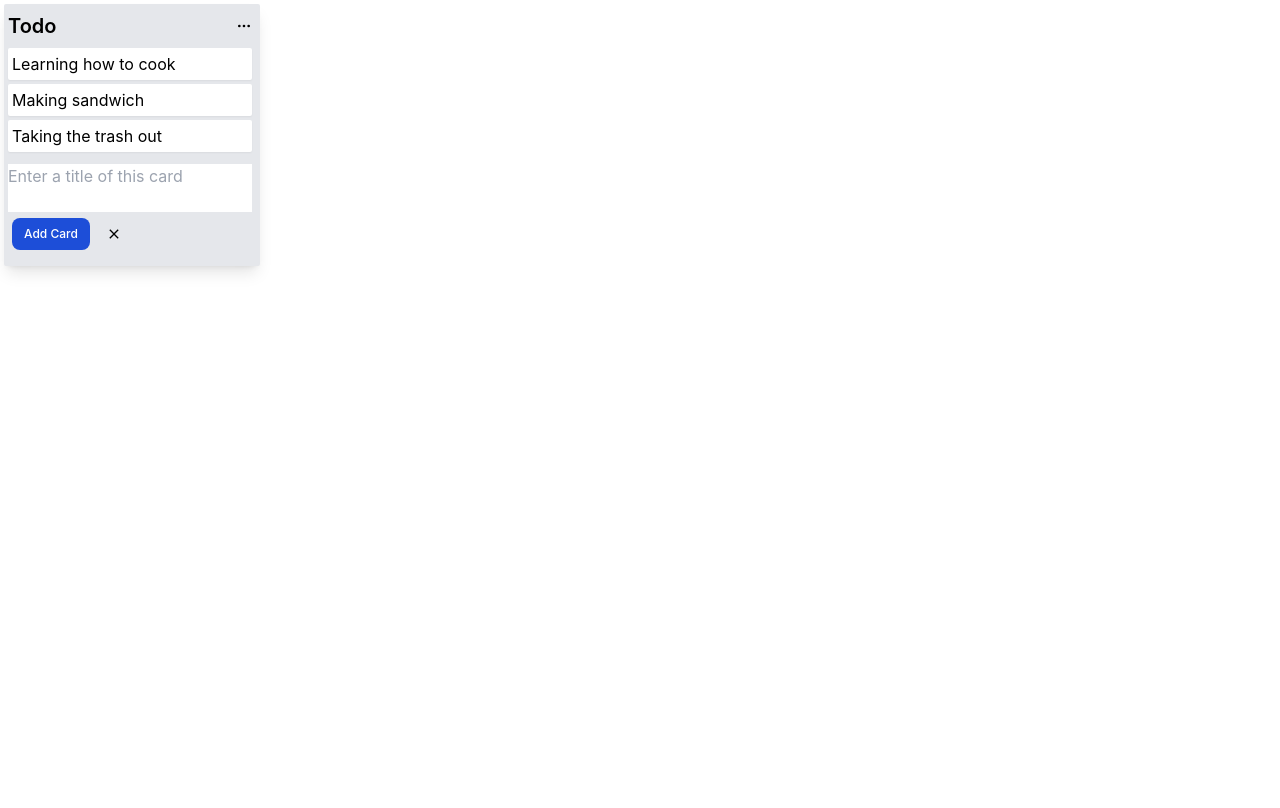
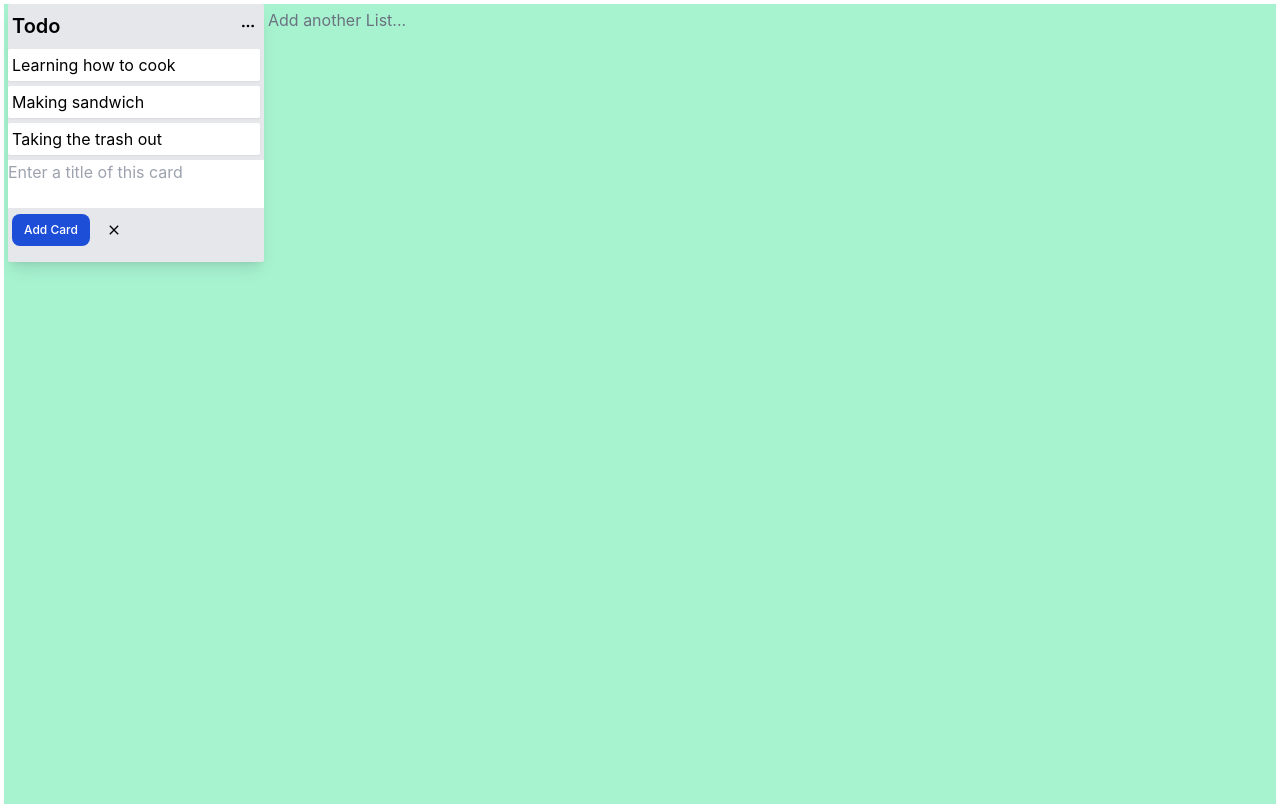
Before and after one commit to tahsinAmin/trello-1, a Next.js app: page / in a window 1280 px wide. Both pictures are taken after a click on the element "Add a Card...". Built offline with nearby package versions, Linux system fonts and the light colour scheme.

Commit message:
Home update 2022.05.23

```diff
--- a/components/Input/InputCard.js
+++ b/components/Input/InputCard.js
@@ -1,37 +1,41 @@
 import React, { useState, useContext } from 'react';
 import { MdClear } from "react-icons/md";
 import storeApi from '../../utils/storeApi';
-export default function InputCard({ listId, onClose }) {
+export default function InputCard({ listId, onClose, type }) {
   const { addMoreCard } = useContext(storeApi)
-   const [cardTitle, setCardTitle] = useState("");
+  const [title, setTitle] = useState("");
 
   const handleBtnConfirm = () => {
-      console.log("Called");
-      addMoreCard(cardTitle, listId)
-      setCardTitle("")
+    addMoreCard(title, listId)
+    setTitle("")
     onClose()
   }
+
+  // const handleBlur = () => {
+  //   setTitle("")
+  //   onClose()
+  // }
+
   return (
-      <div className='m-1'>
+    <>
       <div>
         <textarea
           autoFocus
           className='w-full resize-none'
-               // onBlur={() => onClose()}
-               onChange={(e) => setCardTitle(e.target.value)}
+          onChange={(e) => setTitle(e.target.value)}
           row="2"
-               value={cardTitle}
-               placeholder='Enter a title of this card'
+          value={title}
+          placeholder={type === 'Card' ? 'Enter a title of this card' : "Enter list title"}
         />
       </div>
       <div className='confirm m-1 mt-0 flex justify-start items-center space-x-4'>
         <button
           onClick={handleBtnConfirm}
-               type="button" className="btnConfirm px-3 py-2 text-xs font-medium text-center text-white bg-blue-700 rounded-lg hover:bg-blue-800 focus:ring-4 focus:outline-none focus:ring-blue-300 dark:bg-blue-600 dark:hover:bg-blue-700 dark:focus:ring-blue-800">
-               Add Card
+          type="submit" className="btnConfirm px-3 py-2 text-xs font-medium text-center text-white bg-blue-700 rounded-lg hover:bg-blue-800 focus:ring-4 focus:outline-none focus:ring-blue-300 dark:bg-blue-600 dark:hover:bg-blue-700 dark:focus:ring-blue-800">
+          Add {type}
         </button>
         <MdClear onClick={onClose} />
       </div>
-      </div>
+    </>
   )
 }
--- a/components/Input/InputContainer.js
+++ b/components/Input/InputContainer.js
@@ -2,17 +2,18 @@ import { Box, Button, Collapse, useDisclosure } from "@chakra-ui/react"
 import { useState } from "react"
 import InputCard from './InputCard'
 
-export default function InputContainer({ listId }) {
+export default function InputContainer({ listId, type }) {
    const { isOpen, onClose, onOpen } = useDisclosure()
 
    return (
-      <div className='mt-2'>
+      <div className='w-64'>
          <Collapse in={isOpen} animateOpacity>
-            <InputCard listId={listId} onClose={onClose} />
+            <InputCard listId={listId} onClose={onClose} type={type} />
          </Collapse>
          <div className='p-1 pl-0 pb-0 m-1 mt-0 hover:bg-gray-300 transition duration-200 cursor-pointer'>
             {!isOpen && <p onClick={onOpen}
-               className='text-gray-500'> Add a Card... </p>
+               className='text-gray-500'>  {`Add ${type === 'Card' ? "a Card" : 'another List'}...`} </p>
+
             }
          </div>
       </div>
--- a/components/List/List.js
+++ b/components/List/List.js
@@ -1,13 +1,14 @@
 import Card from "../Card/Card";
 import InputContainer from "../Input/InputContainer";
 import Title from "../Title/Title";
+import { Box, Button, Collapse, Flex, Stack } from "@chakra-ui/react"
 
-export default function List({ list, setData }) {
+export default function List({ list }) {
   return (
-    <div className='bg-gray-200 w-64 border-1 p-1 pl-0 shadow-lg rounded-sm'>
+    <Stack spacing={5} className='bg-gray-200 w-64 border-1 p-1 pl-0 shadow-lg rounded-sm'>
       <Title title={list.title} />
       {list.cards.map(card => <Card key={card.id} card={card} />)}
-      <InputContainer listId={list.id} />
-    </div>
+      <InputContainer listId={list.id} type={"Card"} />
+    </Stack>
   );
 }
--- a/pages/index copy.js
+++ /dev/null
@@ -1,85 +0,0 @@
-import { useEffect, useState } from "react";
-import List from "../components/List/List";
-import store from '../utils/store'
-import StoreApi from "../utils/storeApi";
-import { v4 as uuid } from 'uuid';
-import { Collapse, useDisclosure } from "@chakra-ui/react";
-
-
-export default function Home() {
-
-  const cards = [
-    {
-      id: 'card-1',
-      title: 'Learning how to cook',
-    },
-    {
-      id: 'card-2',
-      title: 'Making sandwich',
-    },
-    {
-      id: 'card-3',
-      title: 'Taking the trash out',
-    },
-  ];
-
-  const [data, setData] = useState(cards)
-  const [text, setText] = useState("")
-  const { isOpen, onOpen, onClose } = useDisclosure()
-
-  // const addMoreCard = (cardTitle, listId) => {
-  //   const newCardId = uuid()
-  //   const newCard = {
-  //     id: newCardId,
-  //     title: cardTitle
-  //   }
-
-  //   const list = data.lists[listId]
-  //   list.cards = [...list.cards, newCard]
-  //   const newState = {
-  //     ...data,
-  //     lists: {
-  //       ...data.lists,
-  //       [listId]: list,
-  //     }
-  //   }
-  //   setData(newState)
-  // }
-
-  // useEffect(() => {
-  // }, [data])
-
-  const handleSubmit = () => {
-    const newCardId = uuid()
-
-    let newCard = {
-      id: newCardId,
-      title: text,
-    }
-    console.log(newCard, "<= newCard");
-    setData([...data, newCard])
-    onClose()
-  }
-
-  return (
-    <div className="m-1 bg-blue-300">
-      {data.map((card) => {
-        return <p key={card.id}>{card.title}</p>
-      })}
-      {isOpen ? (
-        <Collapse in={isOpen} animateOpacity>
-          <input type="text" onChange={(e) => setText(e.target.value)} />
-          <button
-            onClick={handleSubmit}
-            type="button" className="btnConfirm px-3 py-2 text-xs font-medium text-center text-white bg-blue-700 rounded-lg hover:bg-blue-800 focus:ring-4 focus:outline-none focus:ring-blue-300 dark:bg-blue-600 dark:hover:bg-blue-700 dark:focus:ring-blue-800">
-            Add Card
-          </button>
-        </Collapse>
-      ) : (
-        <div className="hover:bg-slate-300 cursor-pointer" onClick={onOpen}>Add Card..</div>
-      )}
-    </div>
-  );
-}
-
-// // https://youtu.be/7C-6jYdG4eg?t=936
--- a/pages/index.js
+++ b/pages/index.js
@@ -3,7 +3,8 @@ import List from "../components/List/List";
 import store from '../utils/store'
 import StoreApi from "../utils/storeApi";
 import { v4 as uuid } from 'uuid';
-
+import InputContainer from '../components/Input/InputContainer'
+import { Box, Button, Collapse, Flex } from "@chakra-ui/react"
 
 export default function Home() {
   const [data, setData] = useState(store)
@@ -26,17 +27,17 @@ export default function Home() {
     setData(newState)
   }
 
-  useEffect(() => {
-  }, [data])
-
   return (
     <StoreApi.Provider value={{ addMoreCard }}>
-      <div className="m-1">
-        {data.listIds.map((listId) => {
-          const list = data.lists[listId]
-          return <List key={listId} list={list} setData={setData} />
-        })}
-      </div>
+      <Box minHeight={"100vh"} className="m-1 bg-emerald-200">
+        <Flex className="m-1" >
+          {data.listIds.map((listId) => {
+            const list = data.lists[listId]
+            return <List key={listId} list={list} setData={setData} />
+          })}
+          <InputContainer type={"List"} />
+        </Flex>
+      </Box>
     </StoreApi.Provider>
 
   );
```
Also changed, not shown: 1 other file (tests, documents, lock files or other folders). Lines whose indentation alone changed are shown as unchanged.
